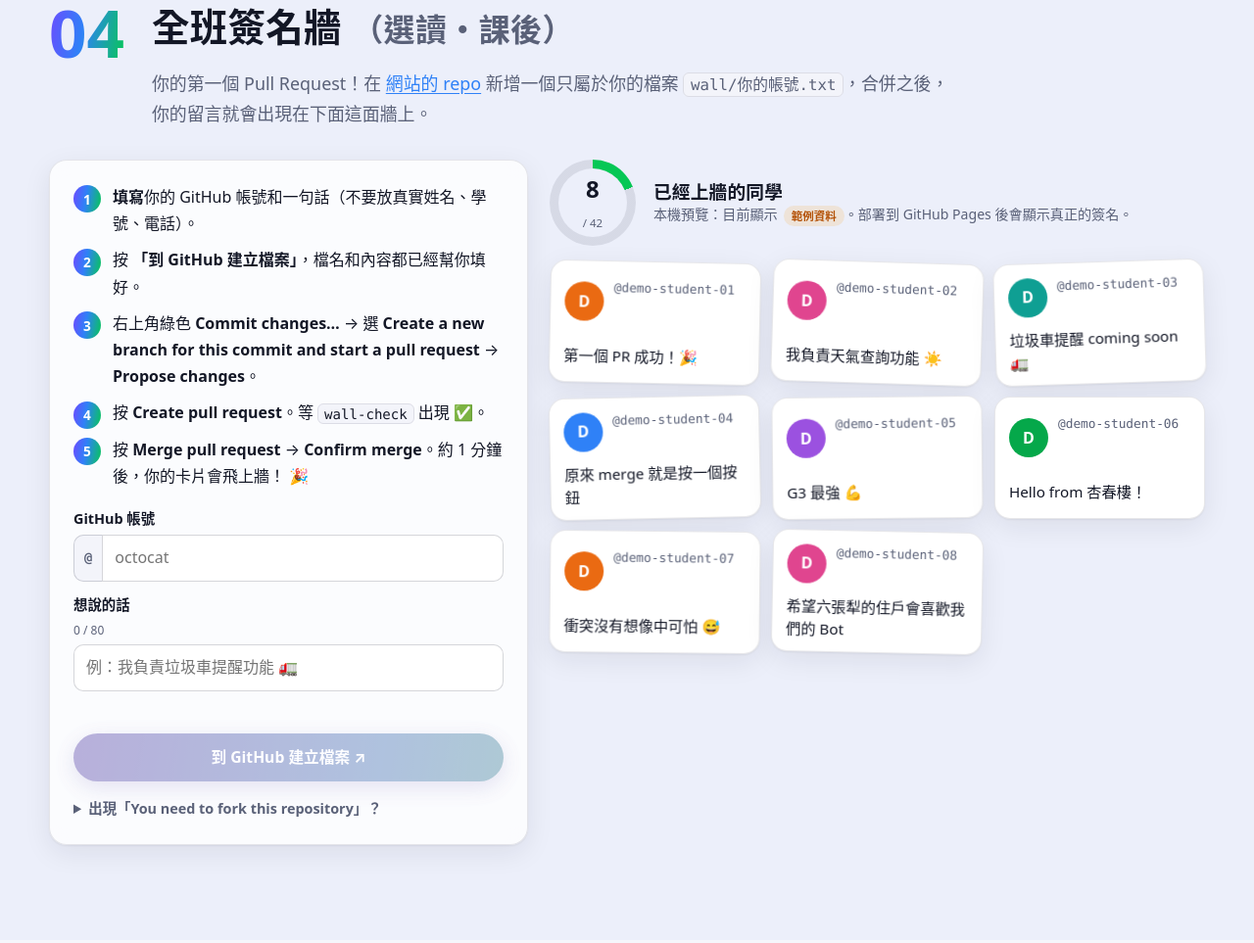
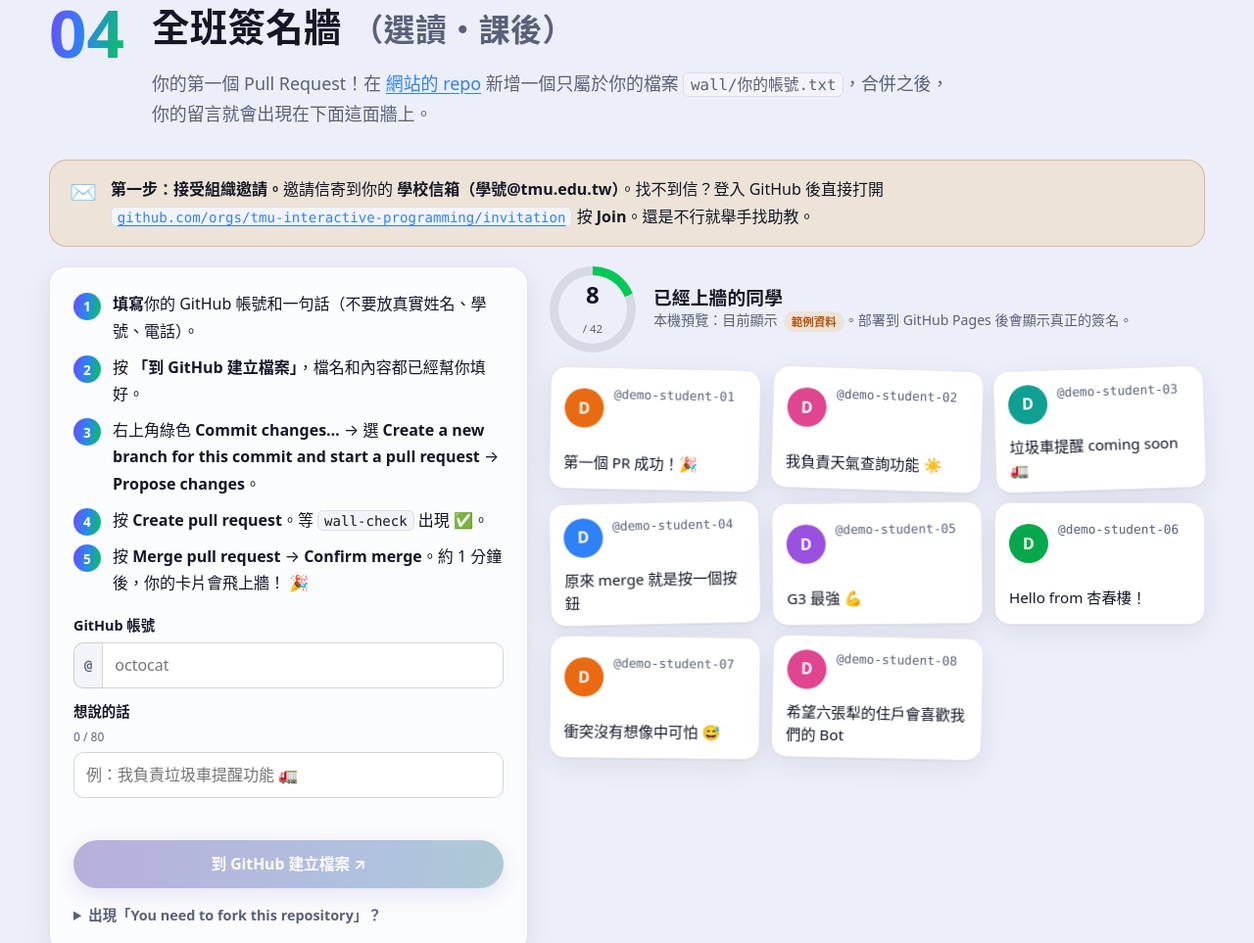
Before and after one commit to tmu-interactive-programming/w08-git, a plain HTML site: page index.html in a window 1280 px wide. Shown: the part 3785-4748 px from the top of the page at 98% size. Drawn offline with Linux system fonts and the light colour scheme.

Commit message:
Invitation note at the class wall

```diff
--- a/index.html
+++ b/index.html
@@ -222,6 +222,13 @@
             <p class="lead">你的第一個 Pull Request！在 <a class="repo-link" data-link="site-repo" href="#" target="_blank" rel="noopener">網站的 repo</a> 新增一個只屬於你的檔案 <code>wall/你的帳號.txt</code>，合併之後，你的留言就會出現在下面這面牆上。</p>
           </div>
         </header>
+
+        <div class="callout warn reveal" style="margin-bottom:20px">
+          <span class="callout-icon">✉️</span>
+          <p><b>第一步：接受組織邀請。</b>邀請信寄到你的 <b>學校信箱（學號@tmu.edu.tw）</b>。找不到信？登入 GitHub 後直接打開
+            <a data-link="invitation" href="https://github.com/orgs/tmu-interactive-programming/invitation" target="_blank" rel="noopener"><code>github.com/orgs/tmu-interactive-programming/invitation</code></a>
+            按 <b>Join</b>。還是不行就舉手找助教。</p>
+        </div>
 
         <div class="wall-layout">
           <div class="card wall-steps reveal">
```
